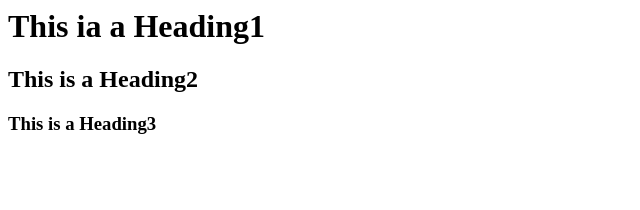
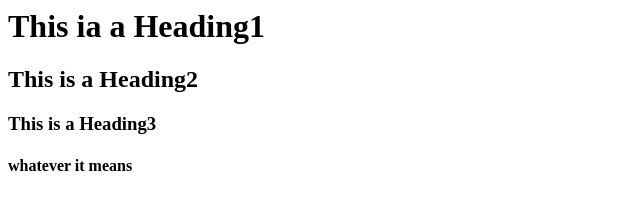
Before and after one commit to jiheenim27/github-playground, a plain HTML site: page html/index.html in a window 1280 px wide. Shown: the whole page, without its empty margins (0-640 px from the left). Drawn offline with Linux system fonts and the light colour scheme.

Commit message:
Update index.html

```diff
--- a/html/index.html
+++ b/html/index.html
@@ -9,5 +9,6 @@
             This is a Heading2
         </h2>
         <h3>This is a Heading3</h3>
+        <h4>whatever it means</h4>
     </body>
 </html>
```
